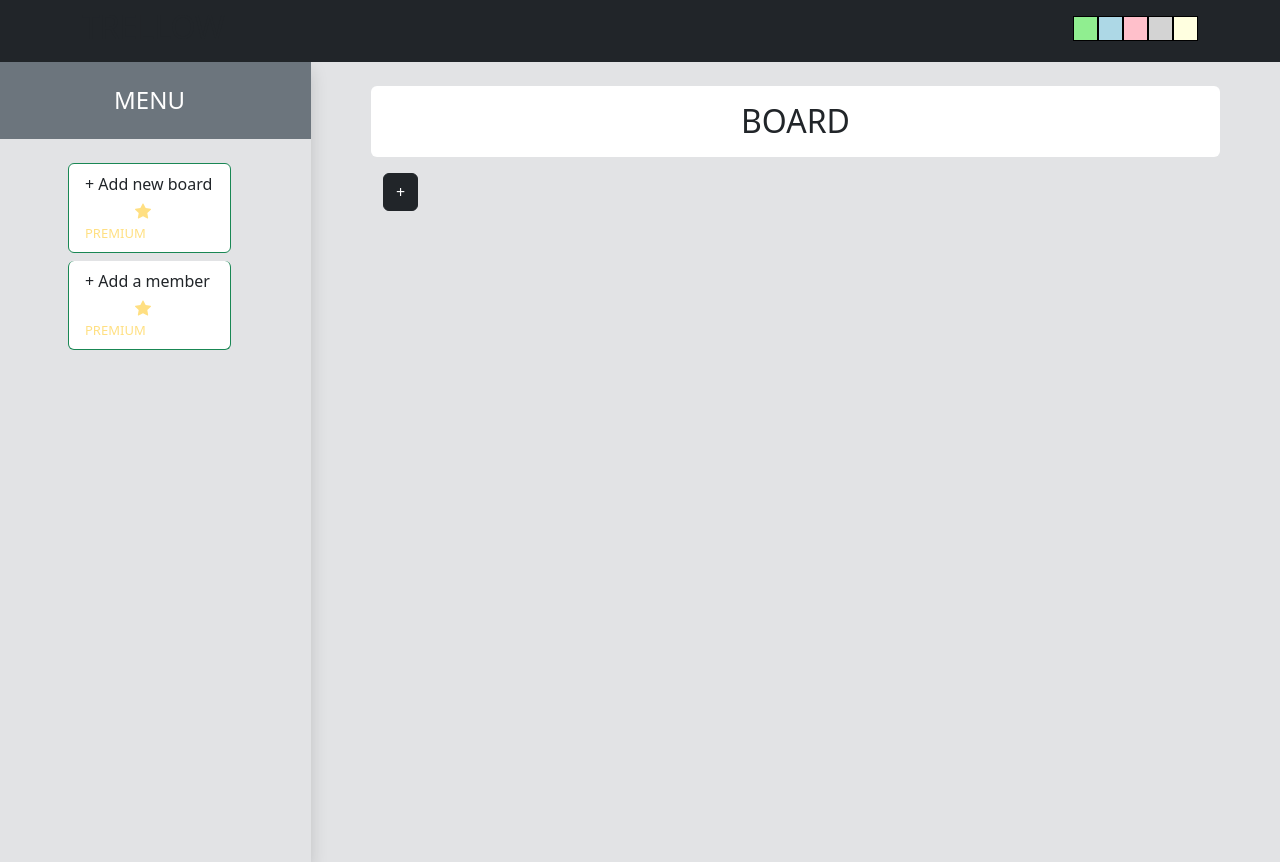
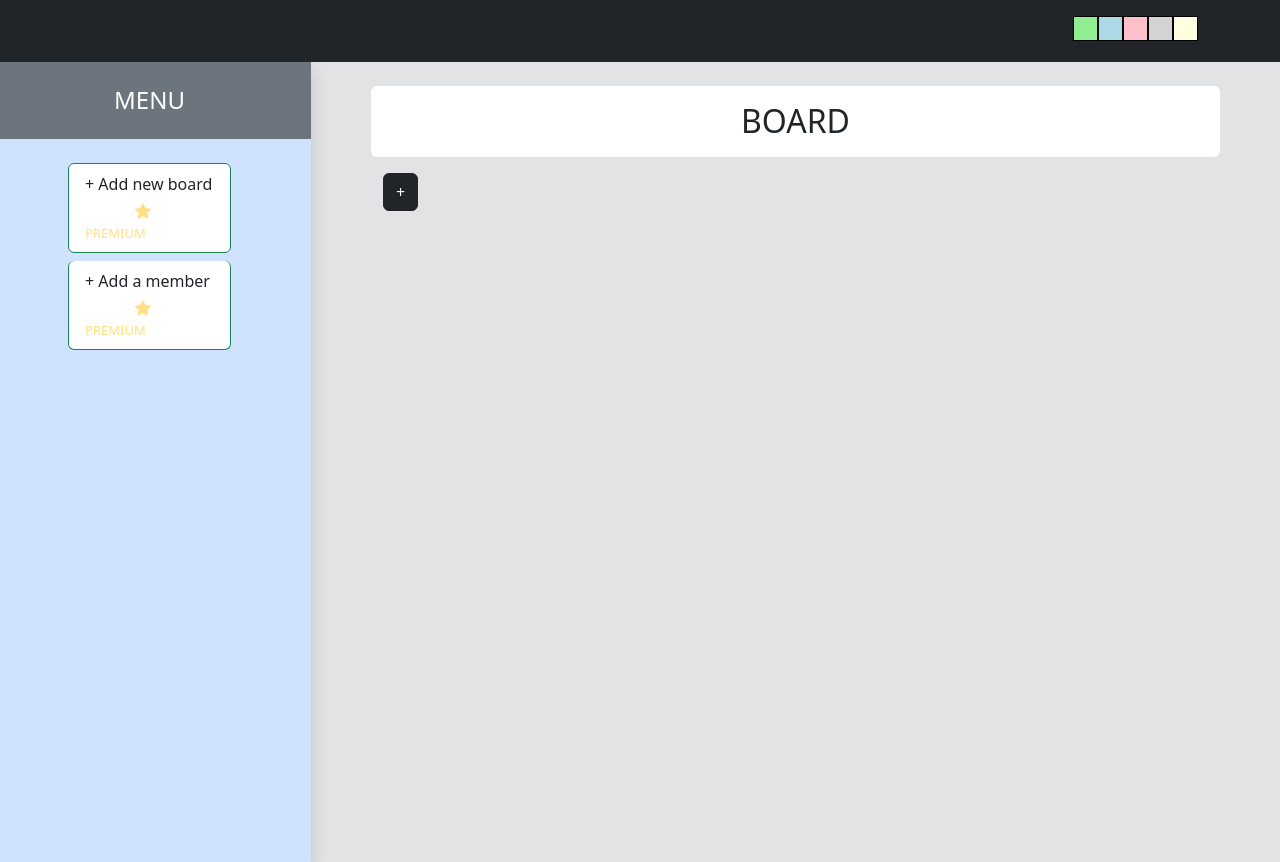
Before and after one commit to mailnaarollie/groepswerkJAN2024, a Vue app: page / in a window 1280 px wide. Built offline with nearby package versions, Linux system fonts and the light colour scheme.

Commit message:
viewport scroll aanpassing, colors

```diff
--- a/src/components/TodoApp.vue
+++ b/src/components/TodoApp.vue
@@ -30,7 +30,7 @@ const saveTitle = () => {
 <template>
   <nav class="navbar bg-dark">
     <div class="container">
-      <h2 class="text-dark">TRELLOW</h2>
+      <h2 class="text-dark">TRELL'OH!</h2>
       <div class="color-selector ">
         <label class="color-box lightgreen" :class="{checked: backgroundColor === 'lightgreen'}">
           <input type="radio" value="lightgreen" v-model="backgroundColor" />
@@ -53,8 +53,8 @@ const saveTitle = () => {
   </nav>
   <div class="row me-0 bg-secondary-subtle ">
     <div :style="{ backgroundColor:  sidebarColorTint }"
-         class="col-lg-3 col-xl-3 vh-100 bg-secondary-subtle shadow text-white">
-      <div class="row bg-secondary  pb-3">
+         class="col-lg-3 col-xl-3 vh-100 bg-primary-subtle shadow text-white sidebar">
+      <div class="row bg-secondary pb-3">
         <div class="col text-center mt-4 mx-5">
           <h4>MENU</h4>
         </div>
@@ -66,14 +66,16 @@ const saveTitle = () => {
               <a href="betaal.html"
                  class="list-group-item rounded list-group-item-action bg-tertiary border-success"
                  aria-current="true">
-                + Add new board<span class="kleineLeters text-warning"><svg xmlns="http://www.w3.org/2000/svg" width="16"
+                + Add new board<span class="kleineLetters text-warning"><svg xmlns="http://www.w3.org/2000/svg"
+                                                                             width="16"
                                                                 height="16" fill="currentColor" class="bi bi-star-fill" viewBox="0 0 16 16">
   <path d="M3.612 15.443c-.386.198-.824-.149-.746-.592l.83-4.73L.173 6.765c-.329-.314-.158-.888.283-.95l4.898-.696L7.538.792c.197-.39.73-.39.927 0l2.184 4.327 4.898.696c.441.062.612.636.282.95l-3.522 3.356.83 4.73c.078.443-.36.79-.746.592L8 13.187l-4.389 2.256z"/>
 </svg> PREMIUM</span>
               </a>
               <a href="betaal.html"
                  class="list-group-item rounded list-group-item-action my-2 bg-tertiary border-success">+
-                Add a member <span class="kleineLeters text-warning"><svg xmlns="http://www.w3.org/2000/svg" width="16" height="16" fill="currentColor" class="bi bi-star-fill" viewBox="0 0 16 16">
+                Add a member <span class="kleineLetters text-warning"><svg xmlns="http://www.w3.org/2000/svg"
+                                                                           width="16" height="16" fill="currentColor" class="bi bi-star-fill" viewBox="0 0 16 16">
   <path d="M3.612 15.443c-.386.198-.824-.149-.746-.592l.83-4.73L.173 6.765c-.329-.314-.158-.888.283-.95l4.898-.696L7.538.792c.197-.39.73-.39.927 0l2.184 4.327 4.898.696c.441.062.612.636.282.95l-3.522 3.356.83 4.73c.078.443-.36.79-.746.592L8 13.187l-4.389 2.256z"/>
 </svg> PREMIUM</span></a>
             </div>
@@ -118,7 +120,7 @@ const saveTitle = () => {
 
 <style scoped>
 
-.kleineLeters{
+.kleineLetters{
   font-size: 13px;
   margin-left: 50px;
   color: grey;
@@ -155,5 +157,15 @@ const saveTitle = () => {
   background-size: 100vh; /* Zorgt ervoor dat de achtergrond altijd de volledige hoogte van het scherm inneemt */
 }
 
+.row.me-0 {
+  height: 100vh; /* Zet de hoogte gelijk aan de viewport hoogte */
+  overflow-y: hidden; /* Voorkomt verticaal scrollen */
+}
+
+.background-area, .sidebar {
+  max-height: 100vh; /* Zorgt ervoor dat deze elementen niet groter worden dan de viewport */
+  overflow-y: auto; /* Toont een scrollbar alleen als het nodig is */
+}
+
 
 </style>
```
